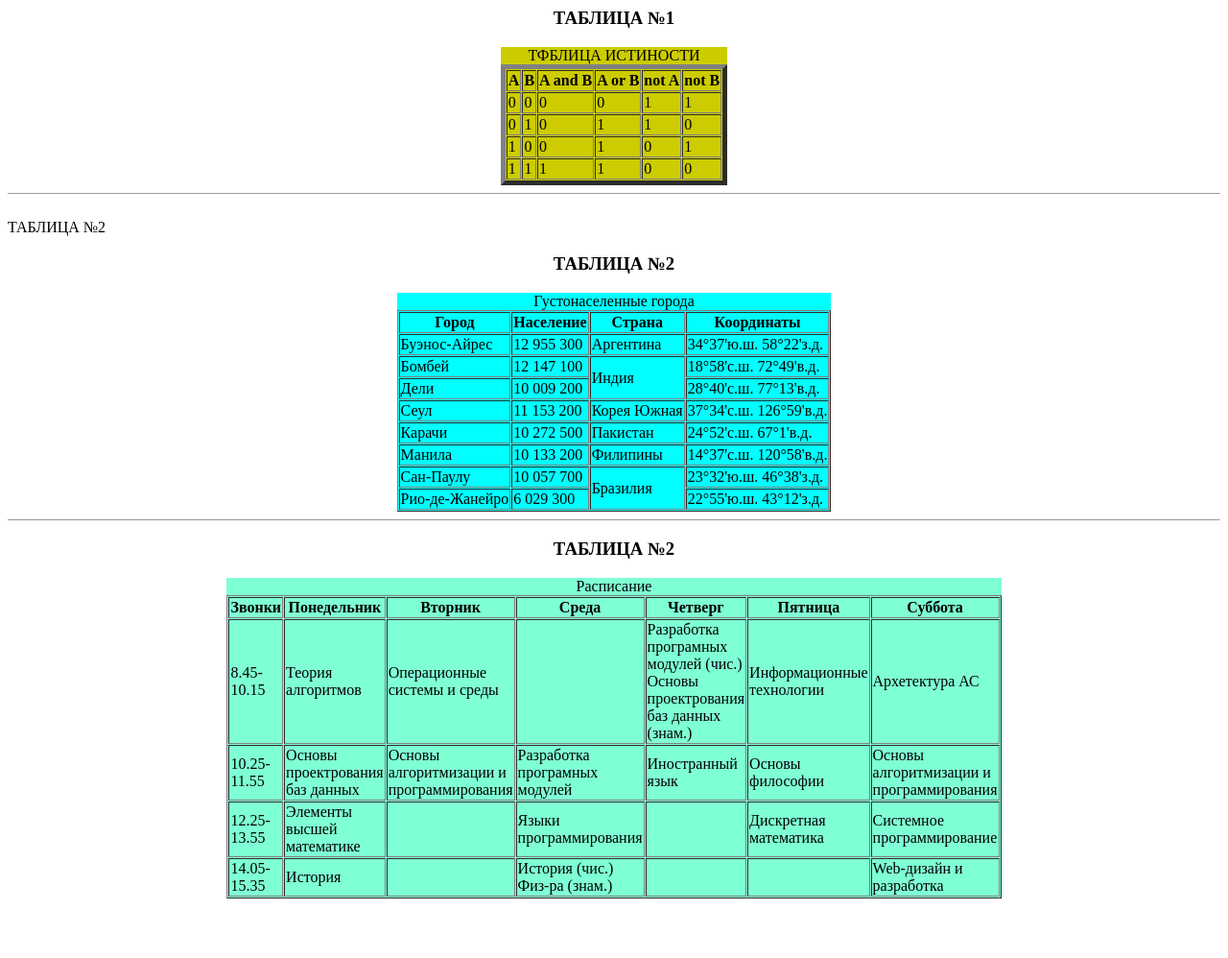
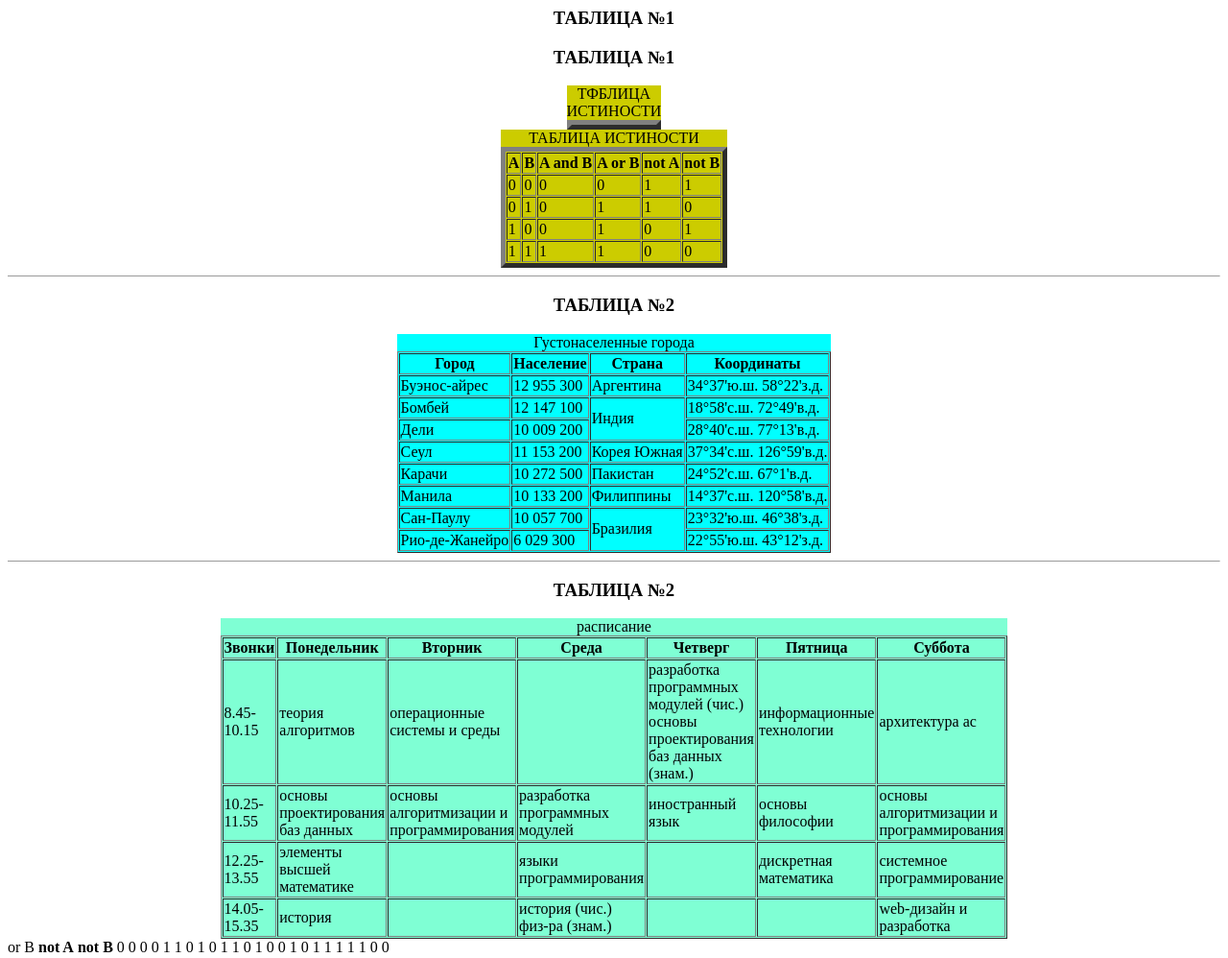
Before and after one commit to Katya2560/lab3.github.io, a plain HTML site: page 2.html in a window 1280 px wide. Shown: the top 998 px of the page at 96% size. Before the commit the page ends 944 px from the top, so only its background shows below. Drawn offline with Linux system fonts and the light colour scheme.

Commit message:
Update 2.html

```diff
--- a/2.html
+++ b/2.html
@@ -8,11 +8,209 @@
 
 <TABLE ALIGN=CENTER BORDER="5" BGCOLOR=CCCC00 CELLPADDING=1 CELLSPACING=1 BORDECOLOR=GOLD>
 <CAPTION STYLE=BACKGROUND-COLOR:CCCC00>ТФБЛИЦА ИСТИНОСТИ </CAPTION>
+<html>
 
-<THEAD><TR><TH><B>A</B></TH>
-<TH><B>B</B></TH>
-<TH><B>A and B</B></TH>
-<TH><B>A or B</B></TH>
+<head>
+    <title>Таблица в html</title>
+</head>
+<body>
+    <h3 align=center>ТАБЛИЦА №1</h3>
+
+
+
+
+    <table align=center border="5" bgcolor=cccc00 cellpadding=1 cellspacing=1 bordecolor=gold>
+        <caption style=background-color:cccc00>ТАБЛИЦА ИСТИНОСТИ </caption>
+
+        <thead>
+            <tr>
+                <th><b>A</b></th>
+                <th><b>B</b></th>
+                <th><b>A and B</b></th>
+                <th><b>A or B</b></th>
+                <th><b>not A</b></th>
+                <th><b>not B</b></th>
+            </tr>
+        </thead>
+
+        <tbody>
+        <td>0</td>
+        <td>0</td>
+        <td>0</td>
+        <td>0</td>
+        <td>1</td>
+        <td>1</td></tr>
+
+        <tr>
+            <td>0</td>
+            <td>1</td>
+            <td>0</td>
+            <td>1</td>
+            <td>1</td>
+            <td>0</td>
+        </tr>
+
+        <tr>
+            <td>1</td>
+            <td>0</td>
+            <td>0</td>
+            <td>1</td>
+            <td>0</td>
+            <td>1</td>
+        </tr>
+
+        <tr>
+            <td>1</td>
+            <td>1</td>
+            <td>1</td>
+            <td>1</td>
+            <td>0</td>
+            <td>0</td>
+        </tr>
+        </tbody>
+    </table>
+<hr size=1>
+
+
+
+
+    <h3 align=center>ТАБЛИЦА №2</h3>
+
+    <table align=center border="1" bgcolor=00ffff cellpadding=1 cellspacing=1 bordecolor=white>
+
+        <caption style=background-color:00ffff>Густонаселенные города </caption>
+
+
+        <thead>
+            <tr>
+                <th><b>Город</b></th>
+                <th><b>Население</b></th>
+                <th><b>Страна</b></th>
+                <th><b>Координаты</b></th>
+            </tr>
+        </thead>
+
+
+        <tbody>
+        <td>Буэнос-айрес</td>
+        <td>12 955 300</td>
+        <td>Аргентина</td>
+        <td>34°37'ю.ш. 58°22'з.д.</td></tr>
+
+        <tr>
+            <td>Бомбей</td>
+            <td>12 147 100</td>
+            <td rowspan=2>Индия</td>
+            <td>18°58'с.ш. 72°49'в.д.</td>
+        </tr>
+
+        <tr>
+            <td>Дели</td>
+            <td>10 009 200</td>
+            <td>28°40'с.ш. 77°13'в.д.</td>
+        </tr>
+
+        <tr>
+            <td>Сеул</td>
+            <td>11 153 200</td>
+            <td>Корея Южная</td>
+            <td>37°34'с.ш. 126°59'в.д.</td>
+        </tr>
+
+        <tr>
+            <td>Карачи</td>
+            <td>10 272 500</td>
+            <td>Пакистан</td>
+            <td>24°52'с.ш. 67°1'в.д.</td>
+        </tr>
+
+        <tr>
+            <td>Манила</td>
+            <td>10 133 200</td>
+            <td>Филиппины</td>
+            <td>14°37'с.ш. 120°58'в.д.</td>
+        </tr>
+
+        <tr>
+            <td>Сан-Паулу</td>
+            <td>10 057 700</td>
+            <td rowspan=2>Бразилия</td>
+            <td>23°32'ю.ш. 46°38'з.д.</td>
+        </tr>
+
+        <tr>
+            <td>Рио-де-Жанейро</td>
+            <td>6 029 300</td>
+            <td>22°55'ю.ш. 43°12'з.д.</td>
+        </tr>
+
+        </tbody>
+    </table>
+<hr size=1>
+
+
+
+    <h3 align=center>ТАБЛИЦА №2</h3>
+
+    <table align=center border="1" bgcolor=7fffd4 cellpadding=1 cellspacing=1 bordecolor=white width=3>
+
+        <caption style=background-color:7fffd4>расписание </caption>
+
+
+        <thead>
+            <tr>
+                <th><b>Звонки</b></th>
+                <th><b>Понедельник</b></th>
+                <th><b>Вторник</b></th>
+                <th><b>Среда</b></th>
+                <th><b>Четверг</b></th>
+                <th><b>Пятница</b></th>
+                <th><b>Суббота</b></th>
+            </tr>
+        </thead>
+
+
+        <tbody>
+        <td>8.45-10.15</td>
+        <td>теория алгоритмов</td>
+        <td>операционные системы и среды</td>
+        <td></td>
+        <td>разработка программных модулей (чис.) <br>основы проектирования баз данных (знам.)</td>
+        <td>информационные технологии</td>
+        <td>архитектура ас</td></tr>
+
+
+        <tbody>
+        <td>10.25-11.55</td>
+        <td>основы проектирования баз данных</td>
+        <td>основы алгоритмизации и программирования</td>
+        <td>разработка программных модулей</td>
+        <td>иностранный язык</td>
+        <td>основы философии</td>
+        <td>основы алгоритмизации и программирования</td></tr>
+
+        <tbody>
+        <td>12.25-13.55</td>
+        <td>элементы высшей математике</td>
+        <td></td>
+        <td>языки программирования</td>
+        <td></td>
+        <td>дискретная математика</td>
+        <td>системное программирование</td></tr>
+
+        <tbody>
+        <td>14.05-15.35</td>
+        <td>история</td>
+        <td></td>
+        <td>история (чис.) <br>физ-ра (знам.)</td>
+        <td></td>
+        <td></td>
+        <td>web-дизайн и разработка</td></tr>
+
+        </tbody>
+    </table>
+</body>
+</html> or B</B></TH>
 <TH><B>not A</B></TH>
 <TH><B>not B</B></TH></TR></THEAD>
 
```
